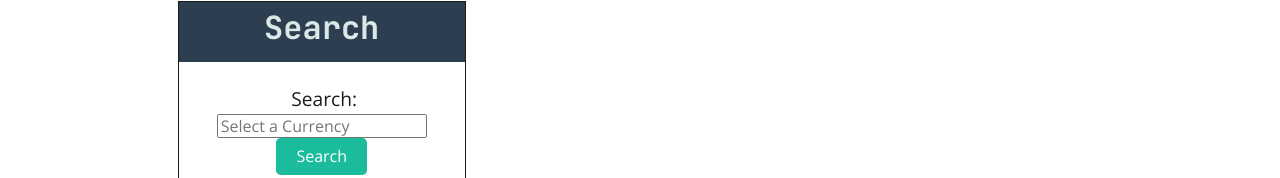
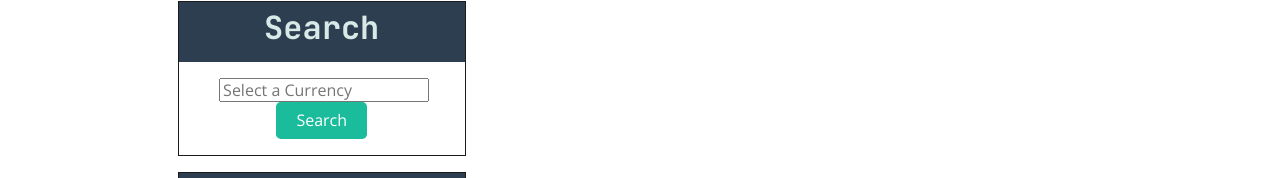
Before and after one commit to KristenMickel/Project3_Technical_Analysis_Currencies_KM, a React (Create React App) app in the folder client/: page / in a window 1280 px wide. Shown: the part 195-373 px from the top of the page. Built offline with nearby package versions, Linux system fonts and the light colour scheme; no server answers.

Commit message:
Updated index.js & Chart.js files to allow for rates data to feed into my Plotly chart

```diff
--- a/client/src/components/SearchComponent/SearchForm.js
+++ b/client/src/components/SearchComponent/SearchForm.js
@@ -4,7 +4,7 @@ function SearchForm(props) {
   return (
     <form>
       <div className="form-group">
-        <label htmlFor="search">Search:</label>
+        <label htmlFor="search"></label>
         <input
           onChange={props.handleInputChange}
           value={props.value}
--- a/client/src/components/SearchComponent/index.js
+++ b/client/src/components/SearchComponent/index.js
@@ -10,18 +10,19 @@ import API from '../../utils/API';
 
 
 //import searchCurrency from '../../utils/API'; //Added this 12/15/22.
+//import searchCurrency from '../../utils/SearchCurrency'; //Added this 12/15/22.
 
 const SearchCurrencyContainer = () => {   //Changed the name of this this 12/15/22.
   const [results, setResults] = useState({});
   const [search, setSearch] = useState('');
-
+//console.log(searchCurrency);
   const searchCurrency = (query) =>
     API.searchCurrency(query)
       .then((res) => setResults(res.data))
       .catch((err) => console.log(err));
 
   useEffect(() => {
-    searchCurrency('');
+    API.searchCurrency('INR');
   }, []);
 
   const handleInputChange = (e) => setSearch(e.target.value);
@@ -30,33 +31,6 @@ const SearchCurrencyContainer = () => {   //Changed the name of this this 12/15/
     e.preventDefault();
     searchCurrency(search);
   };
-
-  // const {
-  //   Title = '',
-  // } = result;
-
-//   return (
-//     <Container>
-//       <Row>
-//         <Col size="md-4">
-//           <Card heading="Search">
-//             <SearchForm
-//               value={search}
-//               handleInputChange={handleInputChange}
-//               handleFormSubmit={handleFormSubmit}
-//             />
-//             {/* Per Andres, have Chart.js here, pass it props & have UseEffect & Results before importing into Chart.js */}
-//             <Chart
-//               value={search}
-//               handleInputChange={handleInputChange}
-//               handleFormSubmit={handleFormSubmit}
-//             />
-//           </Card>
-//         </Col>
-//       </Row>
-//     </Container>
-//   );
-// };
 
 return (
   <Container>
```
Also changed, not shown: client/src/components/SearchComponent/Chart.js (+41 -86 lines), client/src/utils/API.js (+1 -33 lines), 1 other file (tests, documents, lock files or other folders).
